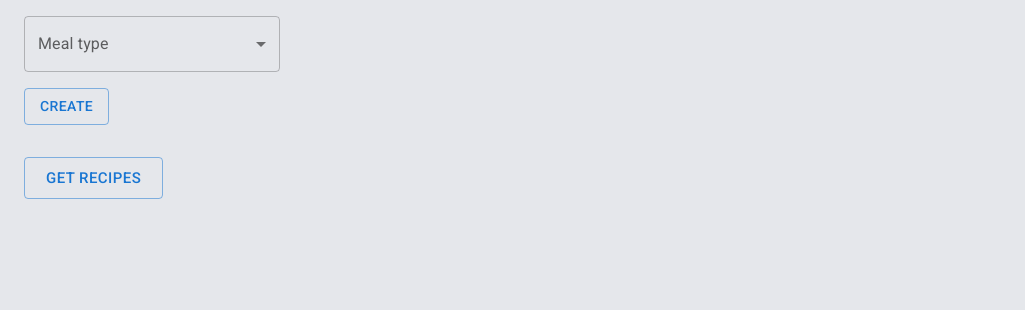
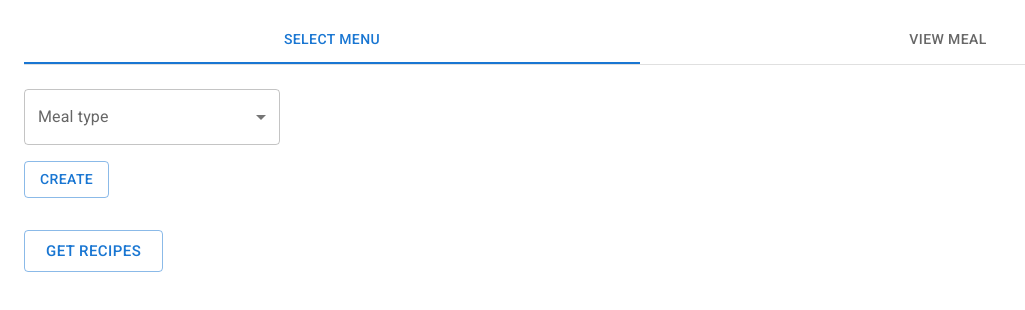
Before and after one commit to BeloMaximka/FooFeez, a Next.js app in the folder frontend/: page / in a window 1280 px wide. Shown: the top 310 px of the page, without its empty margins (0-1025 px from the left). Built offline with nearby package versions, Linux system fonts and the light colour scheme.

Commit message:
show card after meal load

```diff
--- a/frontend/src/components/Meal/MealCard.tsx
+++ b/frontend/src/components/Meal/MealCard.tsx
@@ -45,13 +45,8 @@ export const MealCard: React.FC<{ meal: ResultMeal }> = ({ meal }) => {
 
   return (
     <Card sx={{ maxWidth: 345 }}>
-      <CardHeader title={meal.title} />
-      <CardMedia
-        component="img"
-        height="194"
-        image={meal.image}
-        alt="Paella dish"
-      />
+      <CardHeader title={`${capitalize(meal.mealType)}: ${meal.title}`} />
+      <CardMedia component="img" height="194" image={meal.image} alt="Dish" />
       <CardContent>
         <Typography variant="subtitle1" color="text.secondary">
           {`${meal.calories} calories`}
@@ -67,12 +62,7 @@ export const MealCard: React.FC<{ meal: ResultMeal }> = ({ meal }) => {
         </Typography>
       </CardContent>
       <CardActions disableSpacing>
-        <IconButton aria-label="add to favorites">
-          <FavoriteIcon />
-        </IconButton>
-        <IconButton aria-label="share">
-          <ShareIcon />
-        </IconButton>
+        <Typography>See recipe</Typography>
         <ExpandMore
           expand={expanded}
           onClick={handleExpandClick}
@@ -85,32 +75,6 @@ export const MealCard: React.FC<{ meal: ResultMeal }> = ({ meal }) => {
       <Collapse in={expanded} timeout="auto" unmountOnExit>
         <CardContent>
           <Typography paragraph>Method:</Typography>
-          <Typography paragraph>
-            Heat 1/2 cup of the broth in a pot until simmering, add saffron and
-            set aside for 10 minutes.
-          </Typography>
-          <Typography paragraph>
-            Heat oil in a (14- to 16-inch) paella pan or a large, deep skillet
-            over medium-high heat. Add chicken, shrimp and chorizo, and cook,
-            stirring occasionally until lightly browned, 6 to 8 minutes.
-            Transfer shrimp to a large plate and set aside, leaving chicken and
-            chorizo in the pan. Add pimentón, bay leaves, garlic, tomatoes,
-            onion, salt and pepper, and cook, stirring often until thickened and
-            fragrant, about 10 minutes. Add saffron broth and remaining 4 1/2
-            cups chicken broth; bring to a boil.
-          </Typography>
-          <Typography paragraph>
-            Add rice and stir very gently to distribute. Top with artichokes and
-            peppers, and cook without stirring, until most of the liquid is
-            absorbed, 15 to 18 minutes. Reduce heat to medium-low, add reserved
-            shrimp and mussels, tucking them down into the rice, and cook again
-            without stirring, until mussels have opened and rice is just tender,
-            5 to 7 minutes more. (Discard any mussels that don&apos;t open.)
-          </Typography>
-          <Typography>
-            Set aside off of the heat to let rest for 10 minutes, and then
-            serve.
-          </Typography>
         </CardContent>
       </Collapse>
     </Card>
@@ -172,8 +136,9 @@ export const CreateMealRequestCard: React.FC<CreateMealRequestCardProps> = ({
           <ListItem className="flex flex-col gap-2 items-start">
             <Typography variant="subtitle1">Calories</Typography>
             <Slider
+              min={100}
+              max={1000}
               value={meal.calories}
-              max={1000}
               aria-label="Default"
               valueLabelDisplay="auto"
               onChange={(e, val) => onCaloriesChange(val as number)}
@@ -193,7 +158,7 @@ export const CreateMealRequestCard: React.FC<CreateMealRequestCardProps> = ({
                     {capitalize(value)}
                   </Typography>
                   <Slider
-                    min={0}
+                    min={5}
                     max={maxValues[value]}
                     value={meal[value]}
                     onChange={(e, val) =>
--- /dev/null
+++ b/frontend/src/components/Meal/MealsList.tsx
@@ -0,0 +1,18 @@
+import { ResultMeal } from "@/types/dish";
+import { Box } from "@mui/material";
+import React from "react";
+import { MealCard } from "./MealCard";
+
+type Props = {
+  meals: ResultMeal[];
+};
+
+export const MealsList = ({ meals }: Props) => {
+  return (
+    <Box display={"flex"} flexWrap={"wrap"} gap={4}>
+      {meals.map((m, i) => (
+        <MealCard key={i} meal={m} />
+      ))}
+    </Box>
+  );
+};
--- a/frontend/src/pages/index.tsx
+++ b/frontend/src/pages/index.tsx
@@ -1,25 +1,23 @@
 import { AddMeal } from "@/components/Meal/AddMeal";
-import { CreateMealRequestCard } from "@/components/Meal/MealCard";
+import { MealsList } from "@/components/Meal/MealsList";
 import { MealsRequestList } from "@/components/Meal/MealsRequestList";
 import { useMealStore, useMenuStore } from "@/store";
-import { MealRequest, MealType, mealTypes } from "@/types/dish";
-import {
-  Box,
-  Button,
-  Container,
-  FormControl,
-  InputLabel,
-  MenuItem,
-  Select,
-  SelectChangeEvent,
-  capitalize,
-} from "@mui/material";
+import { MealRequest, MealType } from "@/types/dish";
+import { Box, Button, Container, Tab, Tabs } from "@mui/material";
 import { useState } from "react";
 import { useMutation } from "react-query";
 
 const fetchMeals = (meals: MealRequest[]) =>
   fetch("https://localhost:7176/api/meals", {
-    body: JSON.stringify(meals),
+    body: JSON.stringify(
+      meals.map((m) => ({
+        type: m.type,
+        calories: m.calories,
+        carbs: m.carbs === -1 ? undefined : m.carbs,
+        fat: m.fat === -1 ? undefined : m.fat,
+        protein: m.protein === -1 ? undefined : m.protein,
+      }))
+    ),
     method: "POST",
     headers: {
       "Content-Type": "application/json",
@@ -28,21 +26,53 @@ const fetchMeals = (meals: MealRequest[]) =>
 
 export default function Home() {
   const { meals, addMeal, ...funcs } = useMenuStore();
+  const mealsDishes = useMealStore((s) => s.meals);
   const setMeals = useMealStore((s) => s.setMeals);
   const [mealType, setMealType] = useState<MealType>();
+  const [tabIndex, setTabIndex] = useState(0);
+  const [isLoding, setIsLoading] = useState(false);
 
-  const mutation = useMutation(fetchMeals, {
+  const handleChange = (event: React.SyntheticEvent, newValue: number) => {
+    setTabIndex(newValue);
+  };
+
+  const mutation = useMutation(
+    () => {
+      setIsLoading(true);
+      return fetchMeals(meals);
+    },
+    {
       async onSuccess(data) {
         const response = await data.json();
         setMeals(response);
+        setTabIndex(1);
+        setIsLoading(false);
       },
-  });
+    }
+  );
 
   const onAddMeal = () => mealType && addMeal(mealType);
-  const getMeals = () => mutation.mutate(meals);
+  const getMeals = () => mutation.mutate();
 
   return (
-    <Container maxWidth="xl" className="bg-gray-200 min-h-screen px-6 py-4">
+    <Container
+      maxWidth="xl"
+      sx={{ backgroundColor: "Window" }}
+      className="bg-gray-200 min-h-screen px-6 py-4"
+    >
+      <Box sx={{ width: "100%" }}>
+        <Box sx={{ borderBottom: 1, borderColor: "divider" }}>
+          <Tabs
+            value={tabIndex}
+            onChange={handleChange}
+            aria-label="main app tabs"
+            variant="fullWidth"
+          >
+            <Tab label="Select menu" {...a11yProps(0)} />
+            <Tab label="View meal" {...a11yProps(1)} />
+          </Tabs>
+        </Box>
+        <TabPanel value={tabIndex} index={0}>
           <AddMeal value={mealType} setValue={setMealType} onAdd={onAddMeal} />
           <MealsRequestList meals={meals} {...funcs} />
           <Button
@@ -51,8 +81,42 @@ export default function Home() {
             className="w-max mt-4"
             onClick={getMeals}
           >
-        Get recipes
+            {isLoding ? "Loading..." : "Get recipes"}
           </Button>
+        </TabPanel>
+        <TabPanel value={tabIndex} index={1}>
+          <MealsList meals={mealsDishes} />
+        </TabPanel>
+      </Box>
     </Container>
   );
 }
+
+function a11yProps(index: number) {
+  return {
+    id: `simple-tab-${index}`,
+    "aria-controls": `simple-tabpanel-${index}`,
+  };
+}
+
+interface TabPanelProps {
+  children?: React.ReactNode;
+  index: number;
+  value: number;
+}
+
+function TabPanel(props: TabPanelProps) {
+  const { children, value, index, ...other } = props;
+
+  return (
+    <div
+      role="tabpanel"
+      hidden={value !== index}
+      id={`simple-tabpanel-${index}`}
+      aria-labelledby={`simple-tab-${index}`}
+      {...other}
+    >
+      {value === index && <Box sx={{ py: 3 }}>{children}</Box>}
+    </div>
+  );
+}
--- a/frontend/src/store.ts
+++ b/frontend/src/store.ts
@@ -65,7 +65,7 @@ export const useMenuStore = create<MenuStore>()((set) => ({
     set((state) => ({
       meals: [
         ...state.meals,
-        { type, calories: 0, carbs: -1, fat: -1, protein: -1 },
+        { type, calories: 100, carbs: -1, fat: -1, protein: -1 },
       ],
     }));
   },
--- a/frontend/src/types/dish.ts
+++ b/frontend/src/types/dish.ts
@@ -19,33 +19,3 @@ export interface MealRequest {
   fat: number;
   protein: number;
 }
-
-export const mockResultDish: ResultMeal[] = [
-  {
-    calories: 210,
-    carbs: "43g",
-    fat: "3g",
-    image: "https://spoonacular.com/recipeImages/90629-312x231.jpg",
-    protein: "1g",
-    title: "Baked Apples in White Wine",
-    mealType: "breakfast",
-  },
-  {
-    calories: 226,
-    carbs: "33g",
-    fat: "10g",
-    image: "https://spoonacular.com/recipeImages/284420-312x231.jpg",
-    protein: "2g",
-    title: "Chocolate Silk Pie with Marshmallow Meringue",
-    mealType: "lunch",
-  },
-  {
-    calories: 226,
-    carbs: "33g",
-    fat: "10g",
-    image: "https://spoonacular.com/recipeImages/284420-312x231.jpg",
-    protein: "2g",
-    title: "Chocolate Silk Pie with Marshmallow Meringue",
-    mealType: "dinner",
-  },
-];
```
Lines whose indentation alone changed are shown as unchanged.
